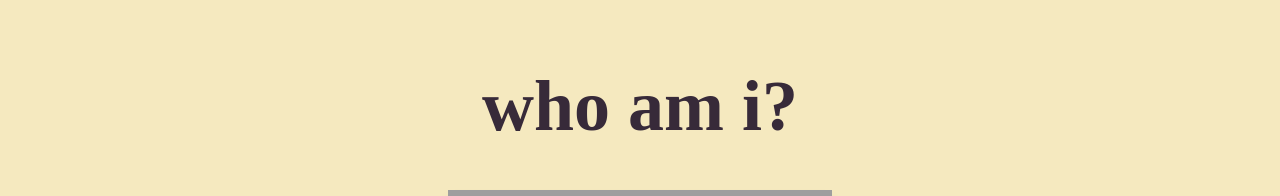
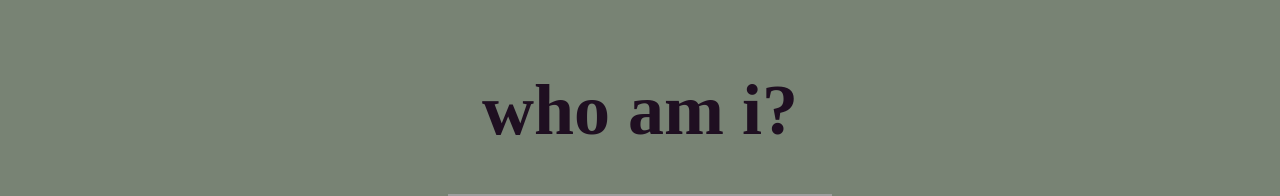
Before and after one commit to rugo-cafe/rugo-cafe.github.io, a Next.js app: page / in a window 1280 px wide. Shown: the part 1002-1198 px from the top of the page. Built offline with nearby package versions, Linux system fonts and the light colour scheme; grey boxes are pictures that could not be loaded; a web font is replaced by a local one; what tailwindcss-animated would draw is missing.

Commit message:
animation performance fix

```diff
--- a/src/app/page.tsx
+++ b/src/app/page.tsx
@@ -1,8 +1,7 @@
   "use client";
   import { useState , useRef} from "react";
   import Link from 'next/link';
-  import {motion, useTransform} from "framer-motion";
-  import { useScroll } from "framer-motion";
+  import {motion, useTransform, useScroll, useWillChange} from "framer-motion";
 
 
   export default function Home() {
@@ -17,11 +16,15 @@
     const ref = useRef<HTMLDivElement>(null);
     const { scrollYProgress } = useScroll({
       target: ref,
-      offset: ["2 3", "1.33 1"],
+      offset: ["start end", "end end"],
     });
 
     const scaleProgress = useTransform(scrollYProgress, [0, 1], [0.5, 1]);
     const opacityProgress = useTransform(scrollYProgress, [0, 1], [0.6, 1]);
+
+    const willChange = useWillChange();
+
+
 
     return ( <>
     <html className={`${darkMode && "dark"}`}>
@@ -38,12 +41,14 @@
                 .btn-drop-shadow:hover {
                   transform: translateY(-5px);
                 }
+
+
               `}
             </style>
       </head>
 
 
-      <motion.body className="!scroll-smooth bg-main-bg  dark:bg-purp subpixel-antialiased will-change-content" initial="initial" animate="animate" >
+      <motion.body className=" bg-main-bg  dark:bg-purp subpixel-antialiased will-change-content" initial="initial" animate="animate" >
 
 
         <motion.nav className="ml-6 mx-auto"
@@ -130,14 +135,16 @@
         </div>
 
         {/* about */}
-        <motion.div ref={ref} style={{scale: scaleProgress, opacity: opacityProgress}} className="mt-32">
-              <h1 className="font-jomo text-center font-bold lg:text-7xl sm:text-6xl text-5xl text-purp dark:text-main-bg animate-fade delay-400">who am i?</h1>
+        <div className=" dark:bg-owange bg-greenish w-ful py-1 ">
+
+              <motion.div  ref={ref} style={{scale: scaleProgress, opacity: opacityProgress, willChange}}   className="mt-32">
+              <h1 className="font-jomo text-center font-bold lg:text-7xl sm:text-6xl text-5xl text-dpurp ">who am i?</h1>
               <img className="drop-shadow-xl mx-auto m-12  flex justify-center items-center md:h-96 md:w-96 h-58 w-58" src="/me.svg" alt="Photograph of website's author Vitor Hugo." />
-              <p className="text-center md:text-2xl lg:text-3xl text-xl text-purp dark:text-main-bg m-16 md:ml-42 md:mr-42 lg:ml-48 lg:mr-48">i am a web designer and developer based in brazil. currently studying product design in university and web development on my own.</p>
+              <p className="text-center md:text-2xl lg:text-3xl text-xl text-purp  m-16 md:ml-42 md:mr-42 lg:ml-48 lg:mr-48">i am a web designer and developer based in brazil. currently studying product design in university and web development on my own.</p>
+              </motion.div>
 
 
-
-        </motion.div>
+        </div>
 
 
 
```
